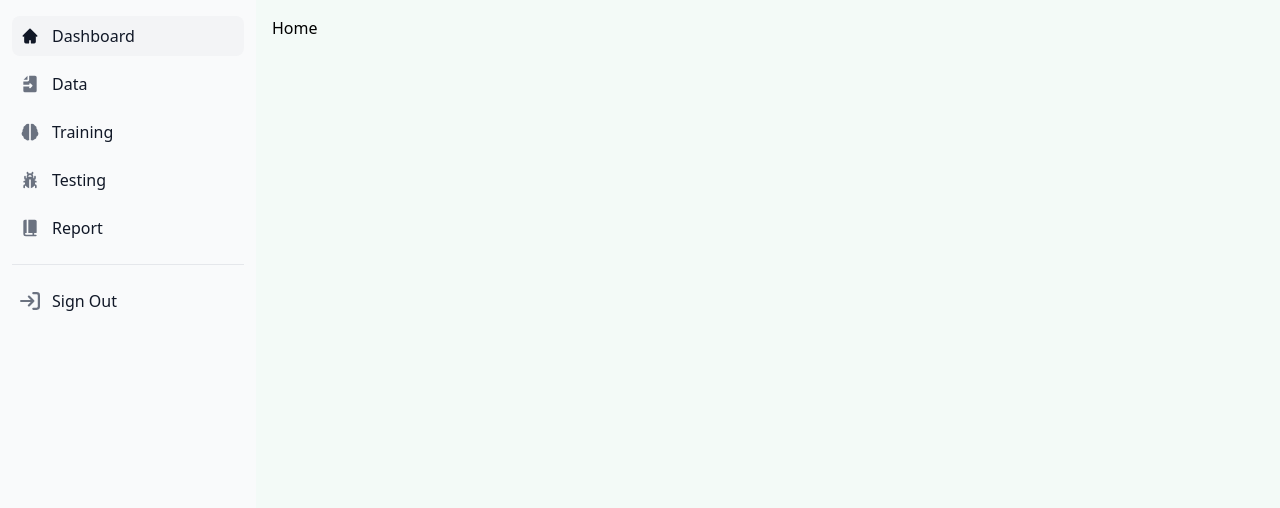
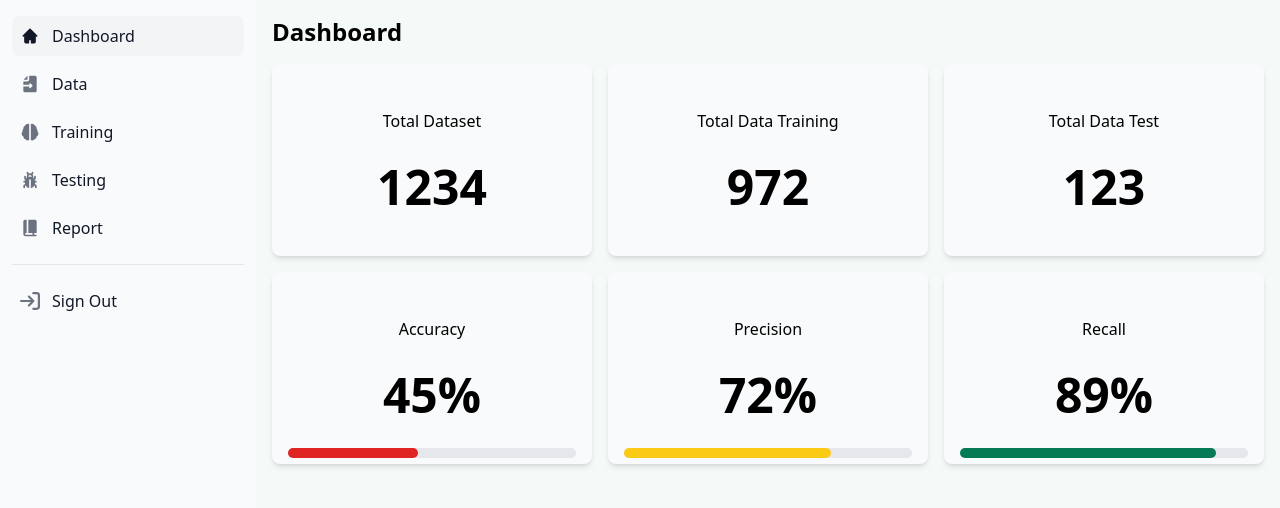
Before and after one commit to putuwaw/thesis, a Django app: page /dashboard/ in a window 1280 px wide. Shown: the top 508 px of the page. Run offline with Django 5.2, Linux system fonts and the light colour scheme; the visitor is signed in with stand-in values (Sample User, id 1); style sheets or scripts are compiled from the project's sources; some libraries are stand-ins or nearby versions.

Commit message:
feat: dummy page for dashboard home

```diff
--- a/thesis/dashboard/templates/dashboard/home.html
+++ b/thesis/dashboard/templates/dashboard/home.html
@@ -26,8 +26,67 @@
     </button>
 </div>
 {% endif %}
-Home
 
+<h1 class="font-bold text-2xl pb-4">
+    Dashboard
+</h1>
+
+
+<main>
+    <div class="grid grid-cols-1 sm:grid-cols-2 md:grid-cols-3 gap-4">
+        <div class="bg-gray-50 shadow-md rounded-lg p-4 h-48 ">
+            <div class="flex flex-col items-center justify-evenly min-h-full">
+                <h2 class="text-center">Total Dataset</h2>
+                <p class="text-center text-5xl font-extrabold">1234</p>
+            </div>
+        </div>
+        <div class="bg-gray-50 shadow-md rounded-lg p-4 h-48 ">
+            <div class="flex flex-col items-center justify-evenly min-h-full">
+                <h2 class="text-center">Total Data Training</h2>
+                <p class="text-center text-5xl font-extrabold">972</p>
+            </div>
+        </div>
+        <div class="bg-gray-50 shadow-md rounded-lg p-4 h-48 ">
+            <div class="flex flex-col items-center justify-evenly min-h-full">
+                <h2 class="text-center">Total Data Test</h2>
+                <p class="text-center text-5xl font-extrabold">123</p>
+            </div>
+        </div>
+        <div class="bg-gray-50 shadow-md rounded-lg p-4 h-48 ">
+            <div class="flex flex-col items-center justify-evenly min-h-full">
+                <h2 class="text-center">Accuracy</h2>
+                <p class="text-center text-5xl font-extrabold">45%</p>
+            </div>
+            <!-- progress -->
+            <div class="w-full bg-gray-200 rounded-full h-2.5 mb-4 dark:bg-gray-700">
+                <div class="bg-red-600 h-2.5 rounded-full dark:bg-red-500" style="width: 45%">
+                </div>
+            </div>
+        </div>
+        <div class="bg-gray-50 shadow-md rounded-lg p-4 h-48 ">
+            <div class="flex flex-col items-center justify-evenly min-h-full">
+                <h2 class="text-center">Precision</h2>
+                <p class="text-center text-5xl font-extrabold">72%</p>
+            </div>
+            <!-- progress -->
+            <div class="w-full bg-gray-200 rounded-full h-2.5 mb-4 dark:bg-gray-700">
+                <div class="bg-yellow-300 h-2.5 rounded-full dark:bg-yellow-300" style="width: 72%">
+                </div>
+            </div>
+        </div>
+        <div class="bg-gray-50 shadow-md rounded-lg p-4 h-48 ">
+            <div class="flex flex-col items-center justify-evenly min-h-full">
+                <h2 class="text-center">Recall</h2>
+                <p class="text-center text-5xl font-extrabold">89%</p>
+            </div>
+            <!-- progress -->
+            <div class="w-full bg-gray-200 rounded-full h-2.5 mb-4 dark:bg-gray-700">
+                <div class="bg-green-600 h-2.5 rounded-full dark:bg-green-600" style="width: 89%">
+                </div>
+            </div>
+        </div>
+    </div>
+</main>
 
 
 {% endblock dashboard_content %}
```
